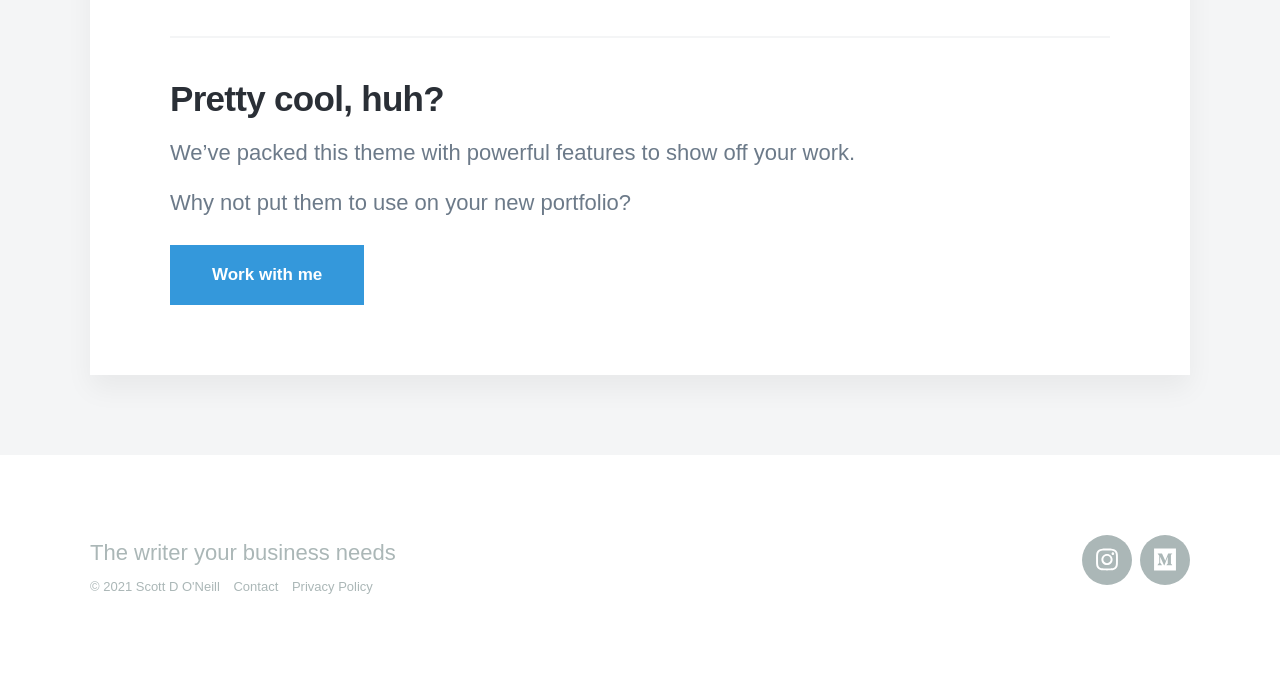
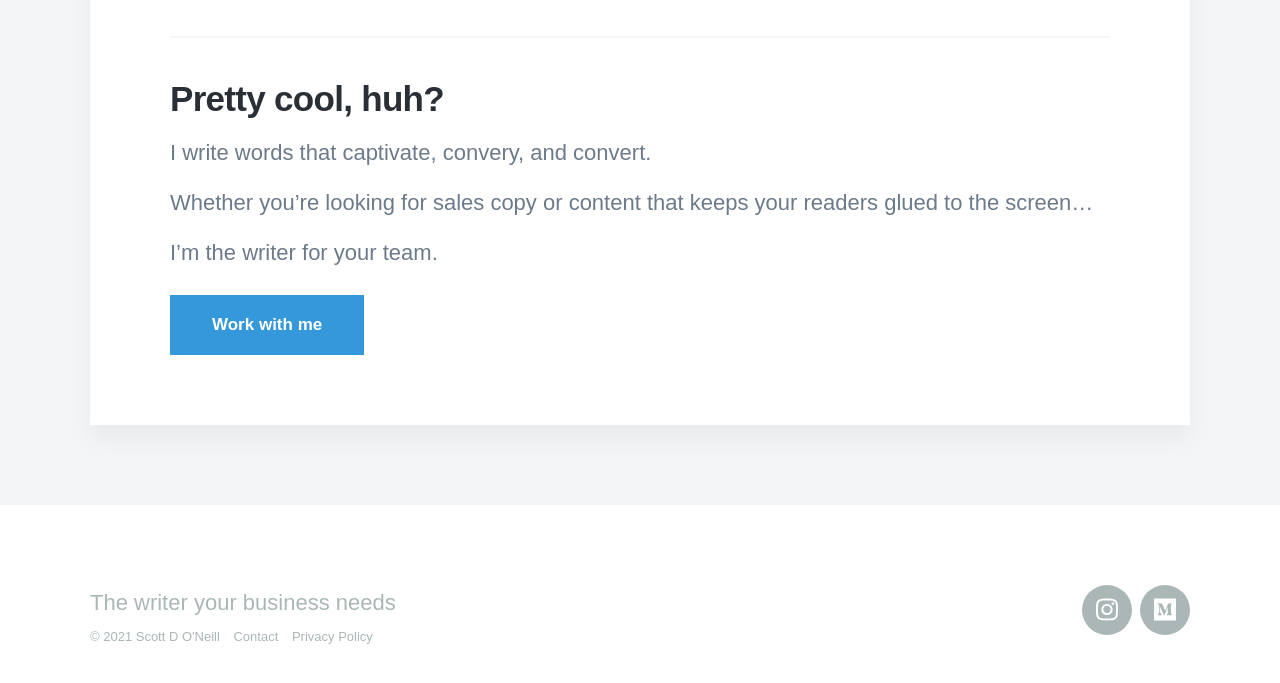
Before and after one commit to ScottON/ScottON, a Jekyll site: the page built from _projects/2021-05-12-amazon-tension.md, in a window 1280 px wide and 900 px high, scrolled down 4861 px, cut to the strip 177-860 px from the top of the window. Built offline with Jekyll 4.4.1, drawn with Linux system fonts in a browser that asks for light colours; nearby versions of some CDN libraries; some web fonts are replaced.

Commit message:
Update 2021-05-12-amazon-tension.md

```diff
--- a/_projects/2021-05-12-amazon-tension.md
+++ b/_projects/2021-05-12-amazon-tension.md
@@ -71,8 +71,11 @@ Videos are an awesome way to show off your work in a more engaging and personal
 
 ## Pretty cool, huh?
 
-We've packed this theme with powerful features to show off your work.
+I write words that captivate, convery, and convert.
 
-Why not put them to use on your new portfolio?
+Whether you’re looking for sales copy or content that keeps your readers glued to the screen...
+
+I’m the writer for your team.
+
 
 <a href="https://scott-oneill.co.uk/contact" class="button button--large">Work with me</a>
```
